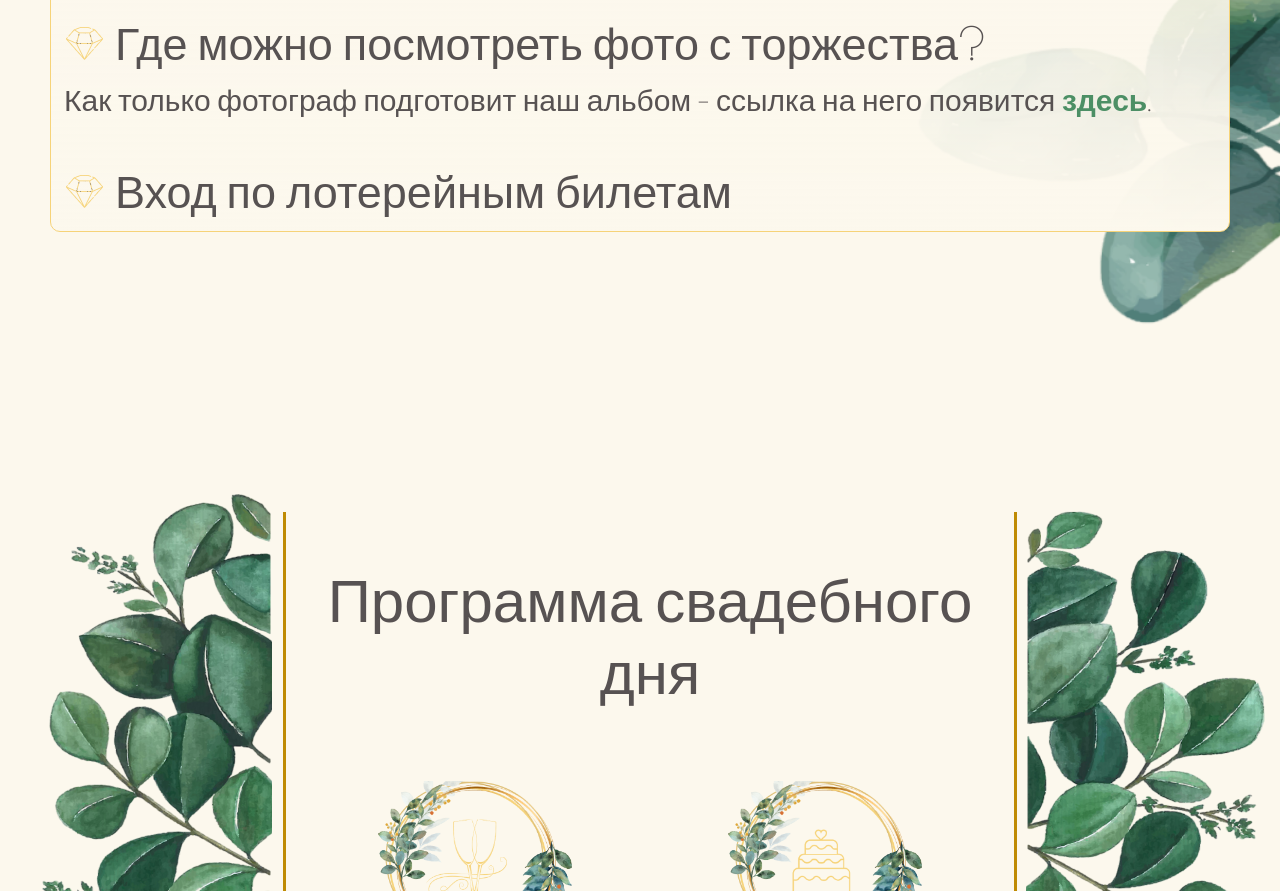
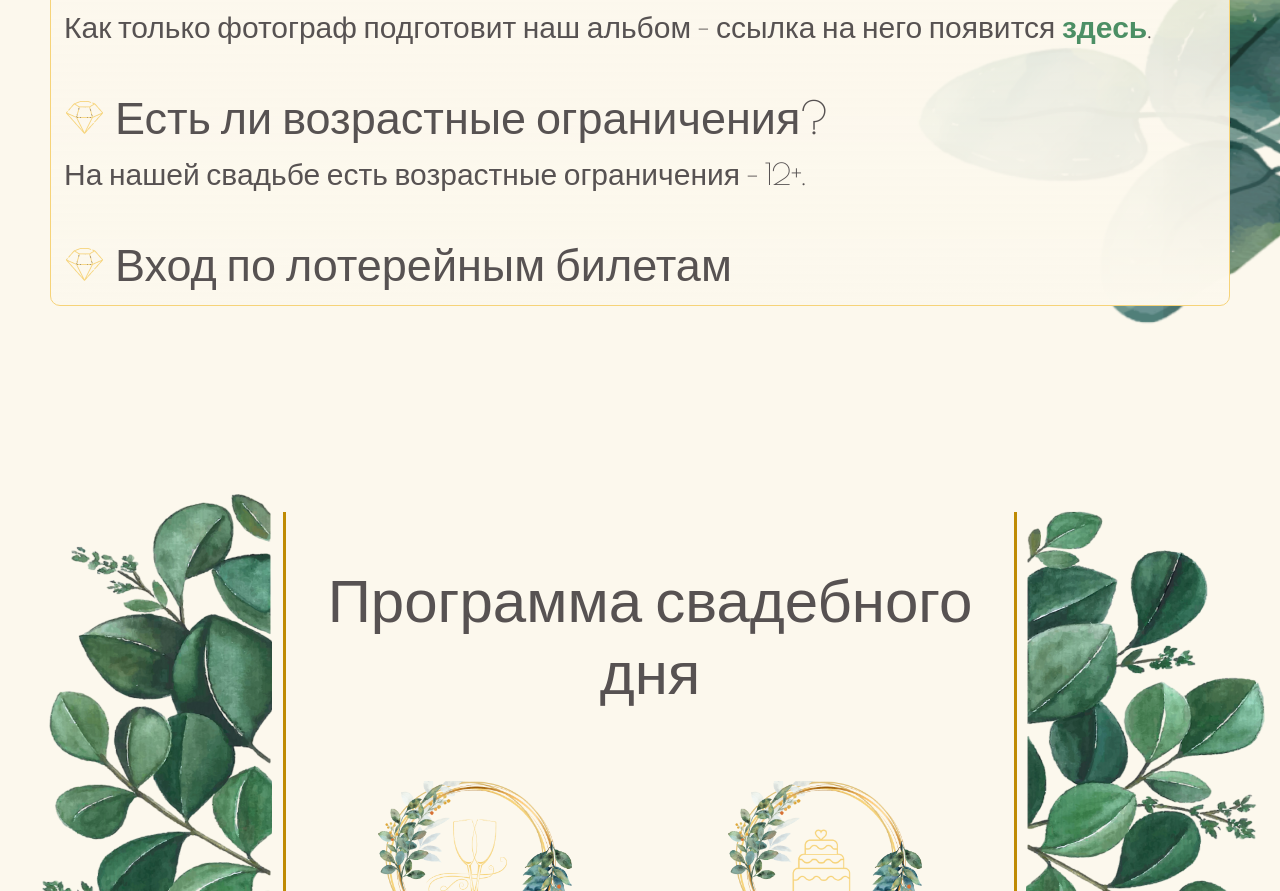
Before and after one commit to AlexandrNataly/wedding, a plain HTML site: page index.html in a window 1280 px wide. Shown: the part 4301-5192 px from the top of the page. Drawn offline with nearby package versions, Linux system fonts and the light colour scheme.

Commit message:
Update index.html

```diff
--- a/index.html
+++ b/index.html
@@ -253,6 +253,10 @@
           <p class = "answer scroll">Как только фотограф подготовит наш альбом - ссылка на него появится <a href = "#">здесь</a>.</p>
         <div class = "question scroll">
           <img src = "images/кристалл.png">
+          Есть ли возрастные ограничения?</div>
+          <p class = "answer scroll">На нашей свадьбе есть возрастные ограничения - 12+.</p>
+        <div class = "question scroll">
+          <img src = "images/кристалл.png">
           Вход по лотерейным билетам</div>
       </div>
       <div id = "block_5_color"></div>
```
